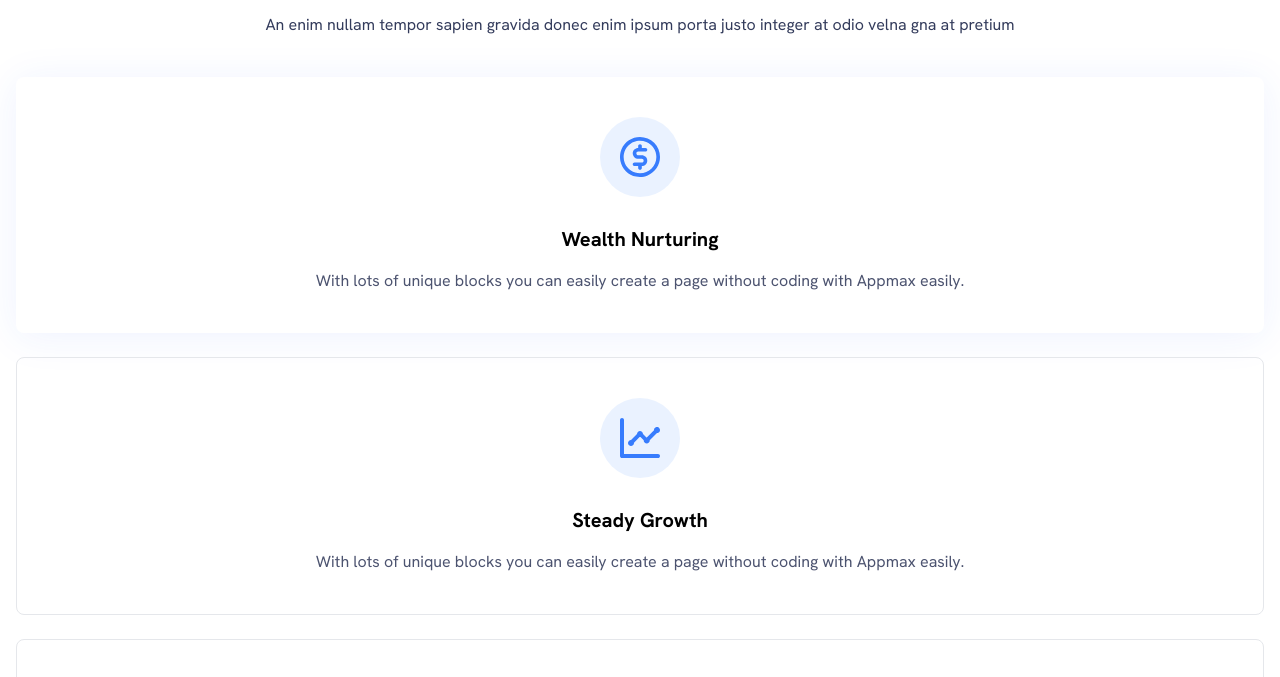
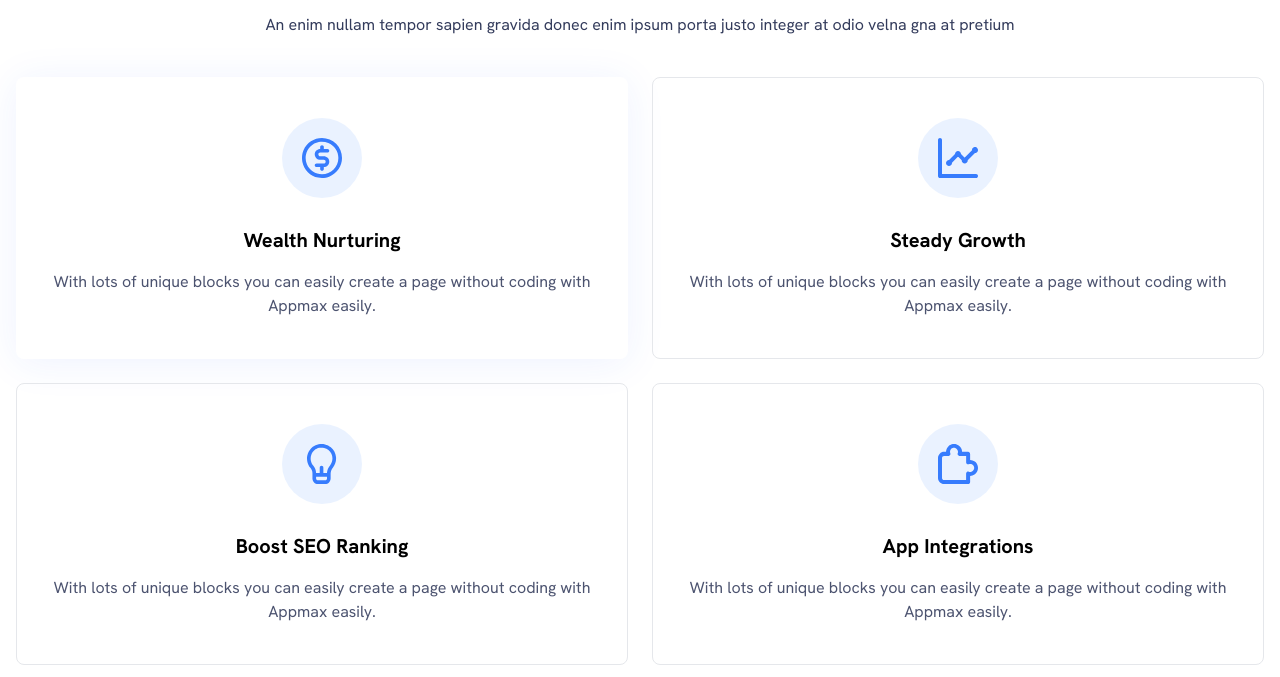
Before and after one commit to Danieljs-codes/AppMax-Landing-Page-1, a website built with Vite: page index.html in a window 1280 px wide. Shown: the part 2604-3281 px from the top of the page. Built offline with nearby package versions, Linux system fonts and the light colour scheme.

Commit message:
Made service section responsive

```diff
--- a/index.html
+++ b/index.html
@@ -327,7 +327,7 @@
             An enim nullam tempor sapien gravida donec enim ipsum porta justo
             integer at odio velna gna at pretium
           </p>
-          <div class="service-box grid gap-y-6">
+          <div class="service-box grid gap-6">
             <div
               class="flex flex-col items-center justify-center rounded-lg py-10 px-4 [box-shadow:0px_4px_40px_rgba(43,_89,_255,_0.08)]"
             >
--- a/style.css
+++ b/style.css
@@ -67,4 +67,8 @@
     flex-direction: row;
     flex-wrap: wrap;
   }
+  .service-box {
+    display: grid;
+    grid-template-columns: repeat(2, minmax(0, 1fr))
+  }
 }
```
